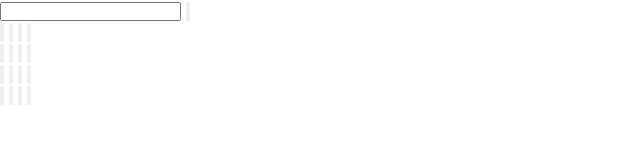
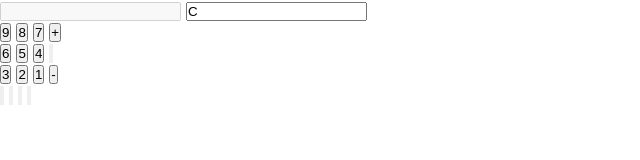
Before and after one commit to amandafd/calculadora, a plain HTML site: page index.html in a window 1280 px wide. Shown: the whole page, without its empty margins (0-640 px from the left). Drawn offline with Linux system fonts and the light colour scheme.

Commit message:
feat: adicionando botões e classes

```diff
--- a/index.html
+++ b/index.html
@@ -18,23 +18,23 @@
         </header>
         <main>
             <form action="" name="Calculator">
-                <input type="text" class="" name="" value="" onclick="displaynum(.value)">
+                <input type="text" class="text maincolor" name="text1" disabled>
+                <input type="text" class="text maincolor" name="test12" value="C" onclick="location.reload()"><br>
+
+                <input type="button" class="num maincolor" name="btn9" value="9" onclick="displaynum(btn9.value)">
+                <input type="button" class="num maincolor" name="btn8" value="8" onclick="displaynum(btn8.value)">
+                <input type="button" class="num maincolor" name="btn7" value="7" onclick="displaynum(btn7.value)">
+                <input type="button" class="num blue" name="addbtn" value="+" onclick="displaynum(addbtn.value)"><br>
+
+                <input type="button" class="num maincolor" name="btn6" value="6" onclick="displaynum(btn6.value)">
+                <input type="button" class="num maincolor" name="btn5" value="5" onclick="displaynum(btn5.value)">
+                <input type="button" class="num maincolor" name="btn4" value="4" onclick="displaynum(btn4.value)">
                 <input type="button" class="" name="" value="" onclick="displaynum(.value)"><br>
 
-                <input type="button" class="" name="" value="" onclick="displaynum(.value)">
-                <input type="button" class="" name="" value="" onclick="displaynum(.value)">
-                <input type="button" class="" name="" value="" onclick="displaynum(.value)">
-                <input type="button" class="" name="" value="" onclick="displaynum(.value)"><br>
-
-                <input type="button" class="" name="" value="" onclick="displaynum(.value)">
-                <input type="button" class="" name="" value="" onclick="displaynum(.value)">
-                <input type="button" class="" name="" value="" onclick="displaynum(.value)">
-                <input type="button" class="" name="" value="" onclick="displaynum(.value)"><br>
-
-                <input type="button" class="" name="" value="" onclick="displaynum(.value)">
-                <input type="button" class="" name="" value="" onclick="displaynum(.value)">
-                <input type="button" class="" name="" value="" onclick="displaynum(.value)">
-                <input type="button" class="" name="" value="" onclick="displaynum(.value)"><br>
+                <input type="button" class="num maincolor" name="btn3" value="3" onclick="displaynum(btn3.value)">
+                <input type="button" class="num maincolor" name="btn2" value="2" onclick="displaynum(btn2.value)">
+                <input type="button" class="num maincolor" name="btn1" value="1" onclick="displaynum(btn1.value)">
+                <input type="button" class="num maincolor" name="subbtn" value="-" onclick="displaynum(subbtn.value)"><br>
 
                 <input type="button" class="" name="" value="" onclick="displaynum(.value)">
                 <input type="button" class="" name="" value="" onclick="displaynum(.value)">
```
